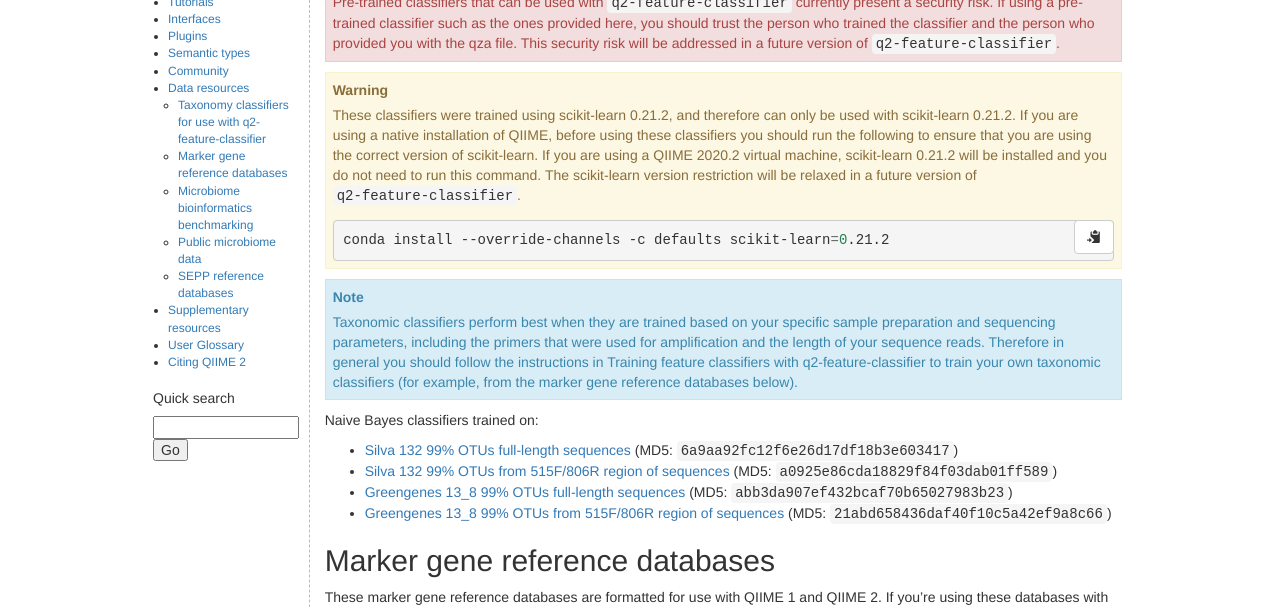
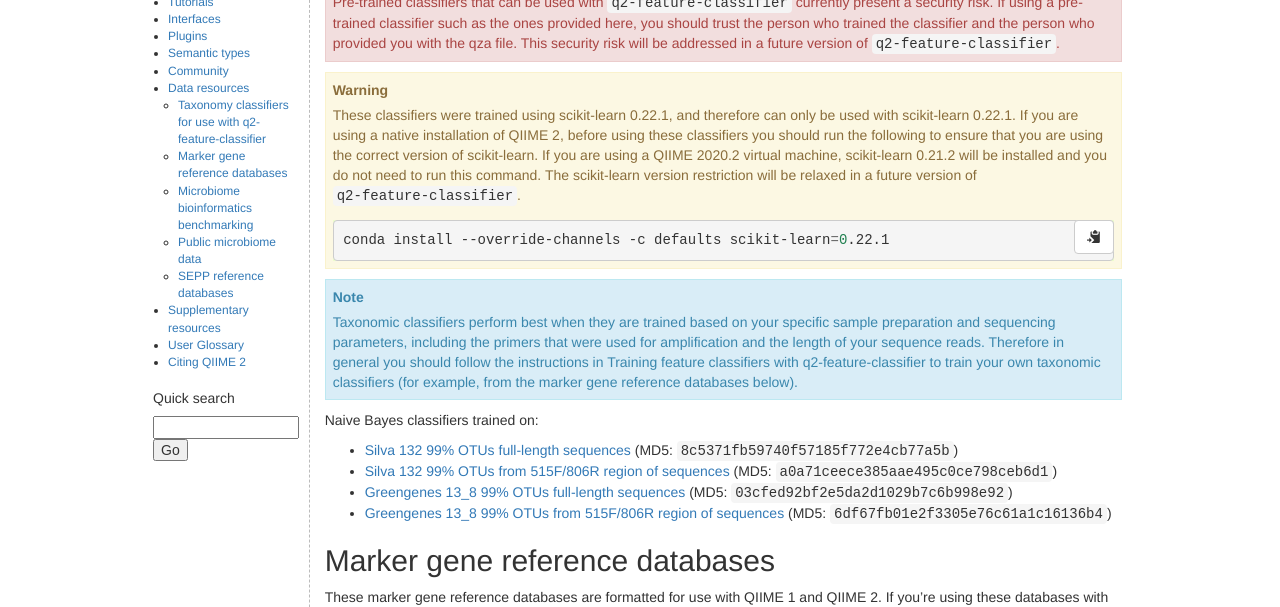
Before and after one commit to qiime2/docs, a Sphinx documentation site: the page built from source/data-resources.rst, in a window 1280 px wide. Shown: the part 281-888 px from the top of the page. Built offline with Sphinx 7.4.7, drawn with Linux system fonts in a browser that asks for light colours; pages that are not in the unit, such as notebooks, are missing from menus; the version number could not be read and is left out.

Commit message:
DEP: scikit-learn 0.22.1 (#449)

```diff
--- a/source/data-resources.rst
+++ b/source/data-resources.rst
@@ -6,21 +6,21 @@ Taxonomy classifiers for use with q2-feature-classifier
 
 .. danger:: Pre-trained classifiers that can be used with ``q2-feature-classifier`` currently present a security risk. If using a pre-trained classifier such as the ones provided here, you should trust the person who trained the classifier and the person who provided you with the qza file. This security risk will be addressed in a future version of ``q2-feature-classifier``.
 
-.. warning:: These classifiers were trained using scikit-learn 0.21.2, and therefore can only be used with scikit-learn 0.21.2. If you are using a native installation of QIIME, before using these classifiers you should run the following to ensure that you are using the correct version of scikit-learn. If you are using a QIIME 2020.2 virtual machine, scikit-learn 0.21.2 will be installed and you do not need to run this command. The scikit-learn version restriction will be relaxed in a future version of ``q2-feature-classifier``.
+.. warning:: These classifiers were trained using scikit-learn 0.22.1, and therefore can only be used with scikit-learn 0.22.1. If you are using a native installation of QIIME 2, before using these classifiers you should run the following to ensure that you are using the correct version of scikit-learn. If you are using a QIIME 2020.2 virtual machine, scikit-learn 0.21.2 will be installed and you do not need to run this command. The scikit-learn version restriction will be relaxed in a future version of ``q2-feature-classifier``.
 
    .. command-block::
       :no-exec:
 
-      conda install --override-channels -c defaults scikit-learn=0.21.2
+      conda install --override-channels -c defaults scikit-learn=0.22.1
 
 .. note:: Taxonomic classifiers perform best when they are trained based on your specific sample preparation and sequencing parameters, including the primers that were used for amplification and the length of your sequence reads. Therefore in general you should follow the instructions in :doc:`Training feature classifiers with q2-feature-classifier <../tutorials/feature-classifier>` to train your own taxonomic classifiers (for example, from the marker gene reference databases below).
 
 Naive Bayes classifiers trained on:
 
-- `Silva 132 99% OTUs full-length sequences <https://data.qiime2.org/2020.2/common/silva-132-99-nb-classifier.qza>`_ (MD5: ``6a9aa92fc12f6e26d17df18b3e603417``)
-- `Silva 132 99% OTUs from 515F/806R region of sequences <https://data.qiime2.org/2020.2/common/silva-132-99-515-806-nb-classifier.qza>`_ (MD5: ``a0925e86cda18829f84f03dab01ff589``)
-- `Greengenes 13_8 99% OTUs full-length sequences <https://data.qiime2.org/2020.2/common/gg-13-8-99-nb-classifier.qza>`_ (MD5: ``abb3da907ef432bcaf70b65027983b23``)
-- `Greengenes 13_8 99% OTUs from 515F/806R region of sequences <https://data.qiime2.org/2020.2/common/gg-13-8-99-515-806-nb-classifier.qza>`_ (MD5: ``21abd658436daf40f10c5a42ef9a8c66``)
+- `Silva 132 99% OTUs full-length sequences <https://data.qiime2.org/2020.2/common/silva-132-99-nb-classifier.qza>`_ (MD5: ``8c5371fb59740f57185f772e4cb77a5b``)
+- `Silva 132 99% OTUs from 515F/806R region of sequences <https://data.qiime2.org/2020.2/common/silva-132-99-515-806-nb-classifier.qza>`_ (MD5: ``a0a71ceece385aae495c0ce798ceb6d1``)
+- `Greengenes 13_8 99% OTUs full-length sequences <https://data.qiime2.org/2020.2/common/gg-13-8-99-nb-classifier.qza>`_ (MD5: ``03cfed92bf2e5da2d1029b7c6b998e92``)
+- `Greengenes 13_8 99% OTUs from 515F/806R region of sequences <https://data.qiime2.org/2020.2/common/gg-13-8-99-515-806-nb-classifier.qza>`_ (MD5: ``6df67fb01e2f3305e76c61a1c16136b4``)
 
 .. _`marker gene db`:
 
```
